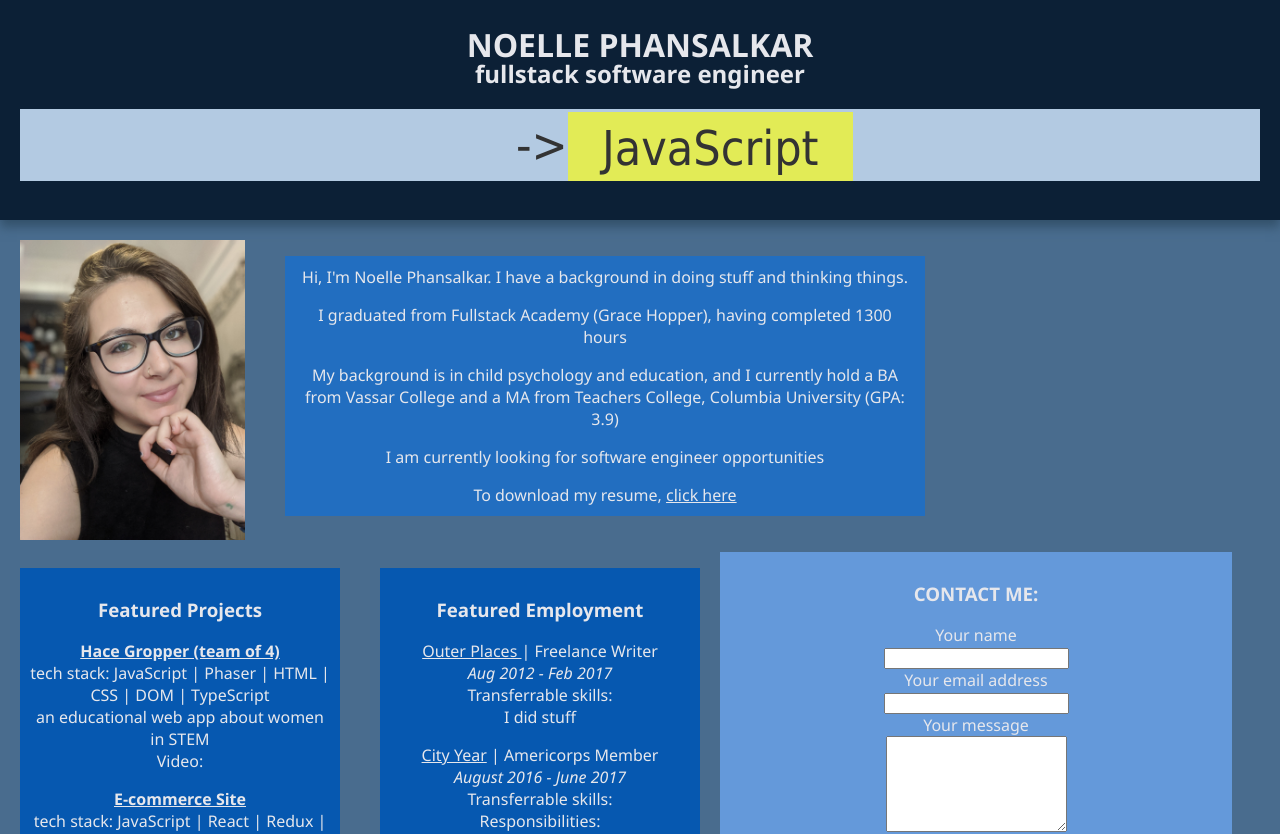
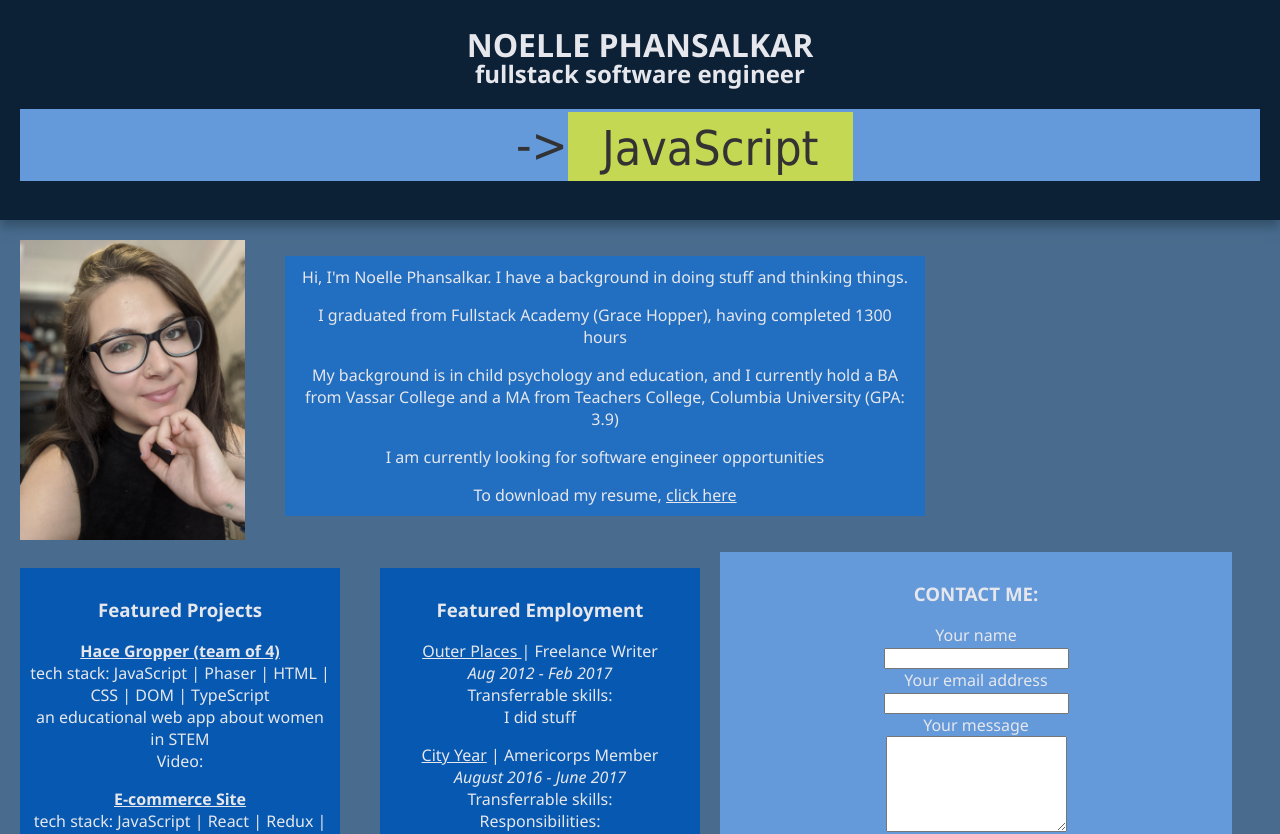
Before and after one commit to L-Phansalkar/personal-site, a React app: page / in a window 1280 px wide. Shown: the top 834 px of the page. Built offline with nearby package versions, Linux system fonts and the light colour scheme.

Commit message:
blue tech

```diff
--- a/src/assets/styles/style.css
+++ b/src/assets/styles/style.css
@@ -29,7 +29,7 @@
   }
 
   .codingLang{
-    background-color: #b3cae2;
+  background-color: #6499da;
     text-align: left;
     padding-left:40%;
 
```
